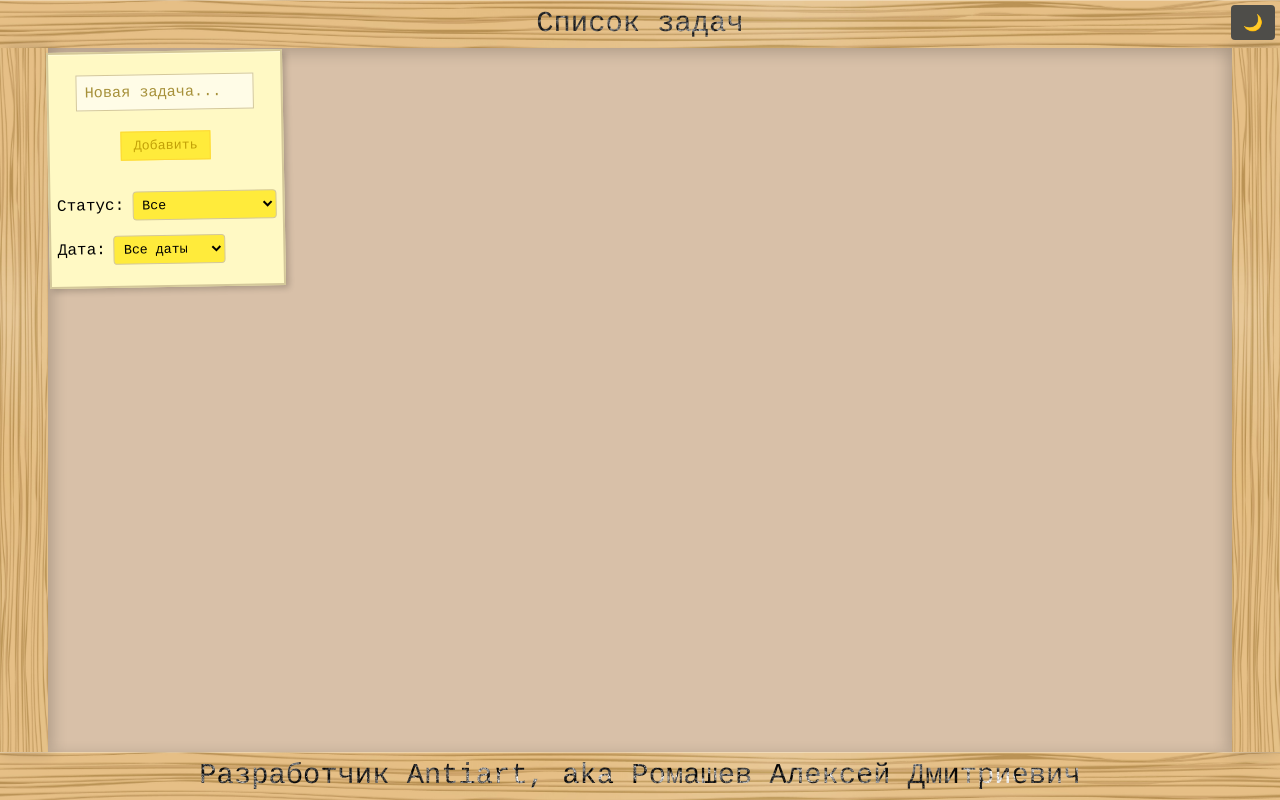
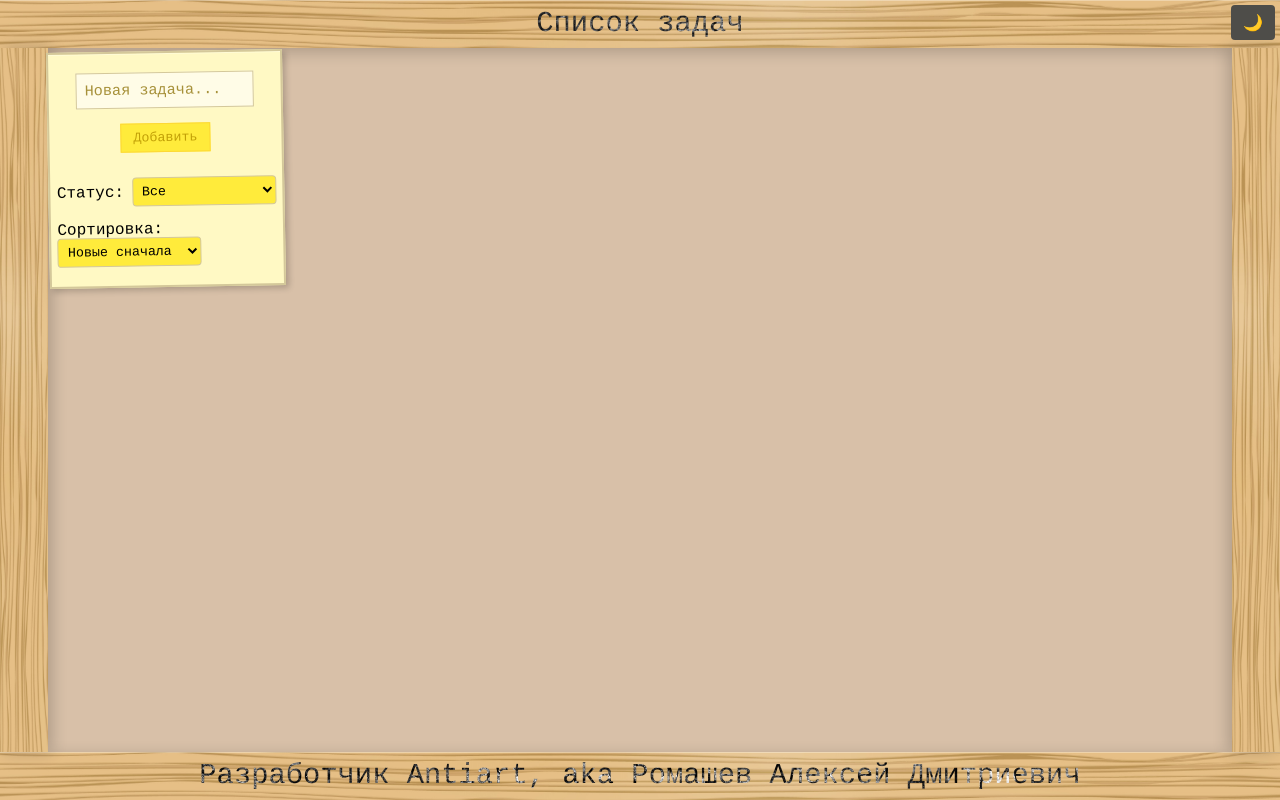
Before and after one commit to ImAntiart/ToDoList-React-TS, a React (Vite) app: page / in a window 1280 px wide. Built offline with nearby package versions, Linux system fonts and the light colour scheme.

Commit message:
Антикомит3

```diff
--- a/src/App.css
+++ b/src/App.css
@@ -457,6 +457,11 @@ body {
   gap: 8px;
 }
 
+.filter-group-date {
+  display: flex;
+  flex-direction: column;
+}
+
 .filter-group label {
   white-space: nowrap;
 }
--- a/src/App.tsx
+++ b/src/App.tsx
@@ -2,6 +2,7 @@ import { useState, useEffect } from "react";
 import "./App.css";
 import { Todo } from "./components/TodoItem";
 import { AddTodo } from "./components/AddTodo";
+/* import { SortOrder } from "./components/AddTodo"; */
 import { TodoList } from "./components/TodoList";
 import { loadTodos, saveTodos } from "./utils/localStorage";
 import { ThemeProvider } from "./components/ThemeContext";
@@ -10,30 +11,22 @@ import { ThemeToggle } from "./components/ThemeToggle";
 function App() {
   const [todos, setTodos] = useState<Todo[]>(() => loadTodos());
   const [filter, setFilter] = useState<'all' | 'completed' | 'active'>('all');
-  const [dateFilter, setDateFilter] = useState<'all' | 'today' | 'week' | 'month'>('all');
+  const [sortOrder, setSortOrder] = useState<'newest' | 'oldest'>('newest');
 
   // Обновленная функция фильтрации
-  const getFilteredTodos = () => {
-    const now = new Date();
-    const startOfDay = new Date(now.setHours(0, 0, 0, 0));
-    const startOfWeek = new Date(now.setDate(now.getDate() - now.getDay()));
-    const startOfMonth = new Date(now.getFullYear(), now.getMonth(), 1);
-
-    return todos.filter(todo => {
-      // Фильтр по статусу (старая логика)
-      const statusMatch =
-        filter === 'all' ||
+  const getProcessedTodos = () => {
+    // Фильтрация по статусу
+    const filtered = todos.filter(todo => {
+      return filter === 'all' ||
              (filter === 'completed' && todo.completed) ||
              (filter === 'active' && !todo.completed);
+    });
 
-      // Новая логика фильтрации по дате
-      const dateMatch =
-        dateFilter === 'all' ||
-        (dateFilter === 'today' && todo.createdAt >= startOfDay) ||
-        (dateFilter === 'week' && todo.createdAt >= startOfWeek) ||
-        (dateFilter === 'month' && todo.createdAt >= startOfMonth);
-
-      return statusMatch && dateMatch;
+    // Сортировка по дате
+    return [...filtered].sort((a, b) => {
+      return sortOrder === 'newest'
+        ? b.createdAt.getTime() - a.createdAt.getTime()
+        : a.createdAt.getTime() - b.createdAt.getTime();
     });
   };
 
@@ -81,10 +74,10 @@ function App() {
       <AddTodo
         onAdd={handleAddTodo}
         onFilterChange={setFilter}
-        onDateFilterChange={setDateFilter}
+        onSortChange={setSortOrder}
       />
       <TodoList
-          todos={getFilteredTodos()}
+        todos={getProcessedTodos()}
         onSave={handleSaveTodo}
         onDelete={handleDeleteTodo}
       />
--- a/src/components/AddTodo.tsx
+++ b/src/components/AddTodo.tsx
@@ -3,13 +3,13 @@ import { useState } from "react";
 type AddTodoProps = {
   onAdd: (text: string) => void;
   onFilterChange: (filter: 'all' | 'completed' | 'active') => void;
-  onDateFilterChange: (dateFilter: 'all' | 'today' | 'week' | 'month') => void;
+  onSortChange: (sortOrder: 'newest' | 'oldest') => void;
 };
 
 export const AddTodo = ({
   onAdd,
   onFilterChange,
-  onDateFilterChange,
+  onSortChange,
 }: AddTodoProps) => {
   const [inputText, setInputText] = useState("");
   const [error, setError] = useState("");
@@ -58,16 +58,14 @@ export const AddTodo = ({
           </select>
         </div>
 
-        <div className="filter-group">
-          <label>Дата:</label>
+        <div className="filter-group-date">
+          <label>Сортировка:</label>
           <select
           title="выберите критерий сортировки"
-            onChange={(e) => onDateFilterChange(e.target.value as 'all' | 'today' | 'week' | 'month')}
+            onChange={(e) => onSortChange(e.target.value as 'newest' | 'oldest')}
           >
-            <option value="all">Все даты</option>
-            <option value="today">Сегодня</option>
-            <option value="week">Эта неделя</option>
-            <option value="month">Этот месяц</option>
+            <option value="newest">Новые сначала</option>
+            <option value="oldest">Старые сначала</option>
           </select>
         </div>
       </div>
--- a/src/components/EditTodo.tsx
+++ b/src/components/EditTodo.tsx
@@ -1,5 +1,6 @@
 import { useState } from 'react';
 import { Todo } from './TodoItem';
+
 
 
 type EditTodoProps = {
```
Lines whose indentation alone changed are shown as unchanged.
